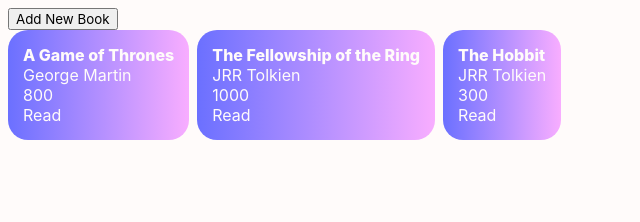
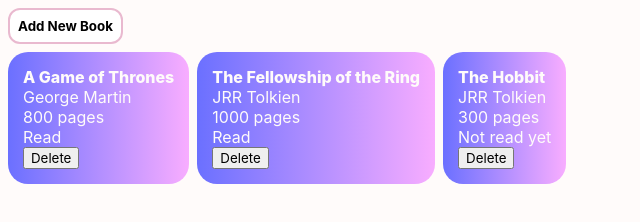
Before and after one commit to ytrms/odin-library, a plain HTML site: page index.html in a window 1280 px wide. Shown: the whole page, without its empty margins (0-640 px from the left). Drawn offline with Linux system fonts and the light colour scheme.

Commit message:
add button styling, delete button

```diff
--- a/script.js
+++ b/script.js
@@ -23,7 +23,7 @@ class Book {
 
 const got = new Book("A Game of Thrones", "George Martin", 800, true);
 const lotr = new Book("The Fellowship of the Ring", "JRR Tolkien", 1000, true);
-const hobbit = new Book("The Hobbit", "JRR Tolkien", 300, true);
+const hobbit = new Book("The Hobbit", "JRR Tolkien", 300, false);
 let myLibrary = [got, lotr, hobbit];
 
 const cards = document.getElementsByClassName('bookList')[0];
@@ -32,8 +32,10 @@ function addBookToDB() {
     const title = prompt("Title of the book");
     const author = prompt("Author of the book");
     const pages = prompt("Number of pages in the book");
-    const read = prompt("Have you read the book? true/false");
-    myLibrary.push(new Book(title, author, Number(pages), Boolean(read)));
+    const read = prompt("Have you read the book? yes/no");
+    let readBool = false;
+    read === "yes" ? readBool = true : readBool = false;
+    myLibrary.push(new Book(title, author, Number(pages), readBool));
 }
 
 /**
@@ -55,7 +57,7 @@ function getBookCard(book) {
 
     let cardPages = document.createElement('div');
     cardPages.classList.add('cardPages');
-    cardPages.textContent = String(book.pages);
+    cardPages.textContent = String(book.pages) + " pages";
 
     let cardReadStatus = document.createElement('div');
     cardReadStatus.classList.add('cardReadStatus');
@@ -67,22 +69,47 @@ function getBookCard(book) {
         cardReadStatus.classList.add('unread');
     }
 
+    let deleteCardButton = document.createElement('button');
+    deleteCardButton.classList.add('deleteCardButton');
+    deleteCardButton.textContent = "Delete";
+
     card.appendChild(cardTitle);
     card.appendChild(cardAuthor);
     card.appendChild(cardPages);
     card.appendChild(cardReadStatus);
+    card.appendChild(deleteCardButton);
     return card;
 }
 
-function refreshBookList() {
+/**
+ * Refreshes the book list and cards pulling info
+ * from the given library.
+ * @param {Book[]} [library]
+ */
+function refreshBookList(library) {
     cards.innerHTML = "";
-    for (const key in myLibrary) {
-        if (Object.hasOwnProperty.call(myLibrary, key)) {
-            const book = myLibrary[key];
+    for (const key in library) {
+        if (Object.hasOwnProperty.call(library, key)) {
+            const book = library[key];
             cards.appendChild(getBookCard(book));
         }
     }
-    console.log({ myLibrary });
+}
+
+/**
+ * Removes a book from the library given its name.
+ * @param {string} bookTitle
+ * @param {Book[]} [library] library
+ */
+function removeBookFromLibrary(bookTitle, library) {
+    for (const key in library) {
+        if (Object.hasOwnProperty.call(library, key)) {
+            const book = library[key];
+            if (book.name.toLowerCase() === bookTitle.toLowerCase()) {
+
+            }
+        }
+    }
 }
 
 const addBookButton = document.getElementsByClassName('addBook')[0];
@@ -91,4 +118,7 @@ addBookButton.addEventListener('click', () => {
     refreshBookList();
 });
 
-refreshBookList();
+const deleteBookButtons = document.getElementsByClassName('deleteCardButton');
+
+
+refreshBookList(myLibrary);
--- a/style.css
+++ b/style.css
@@ -16,10 +16,29 @@ body {
     /* border: 2px solid #575aff; */
     border-radius: 20px;
     padding: 15px;
-    background: linear-gradient(90deg, hsla(238, 100%, 71%, 1) 0%, hsla(295, 100%, 84%, 1) 100%);
+    background: linear-gradient(90deg, #6b70ff 0%, #f8adff 100%);
     color: #FFFBFA;
 }
 
 .cardTitle {
     font-weight: 800;
 }
+
+.addBook {
+    border-radius: 12px;
+    /* background: #e9b9cf; */
+    background-color: white;
+    border: 2px solid #e9b9cf;
+    padding: 8px;
+    color: black;
+    font-weight: 700;
+    margin-bottom: 8px;
+}
+
+.addBook:hover {
+    background-color: lavenderblush;
+}
+
+.addBook:active {
+    background-color: #f8adff;
+}
```
